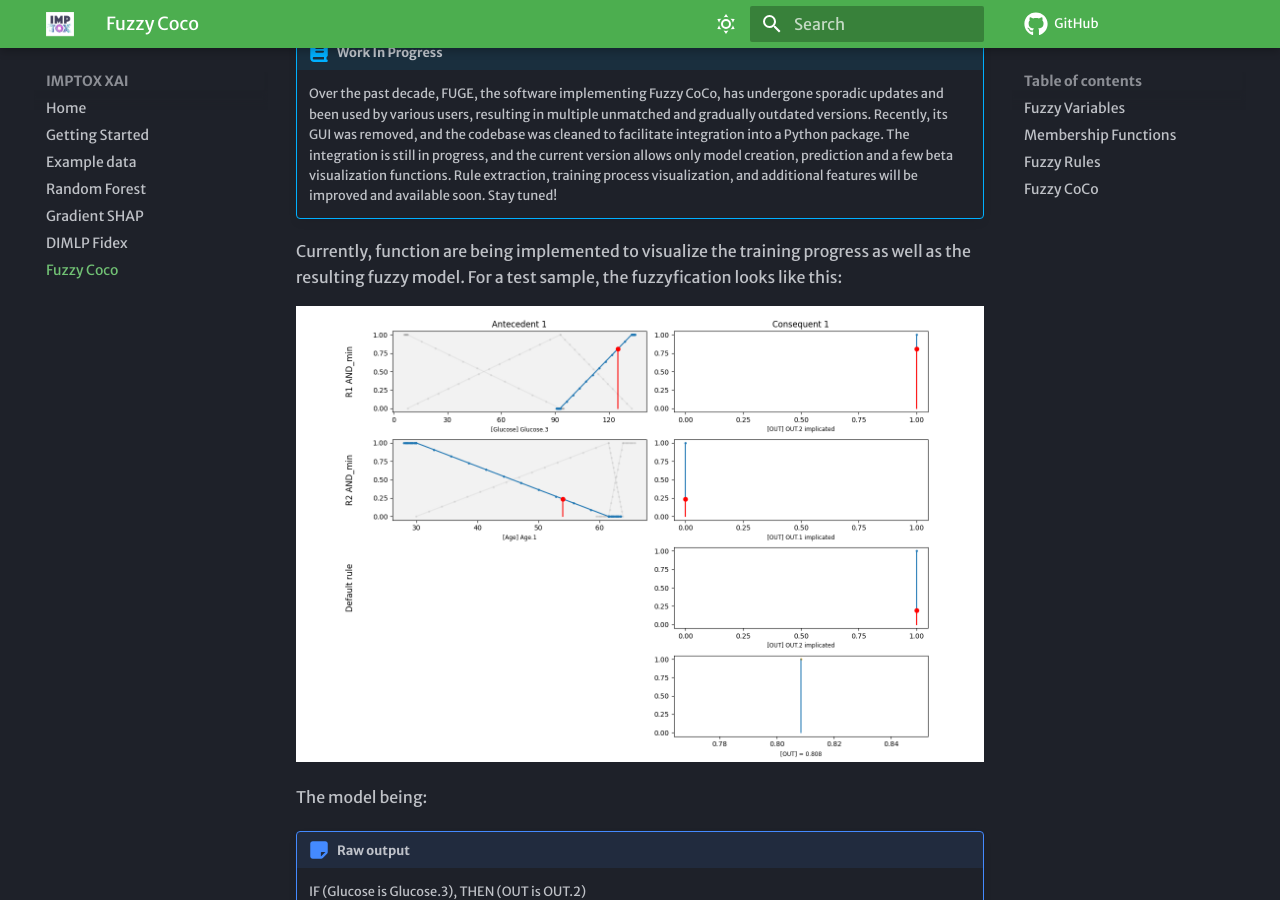
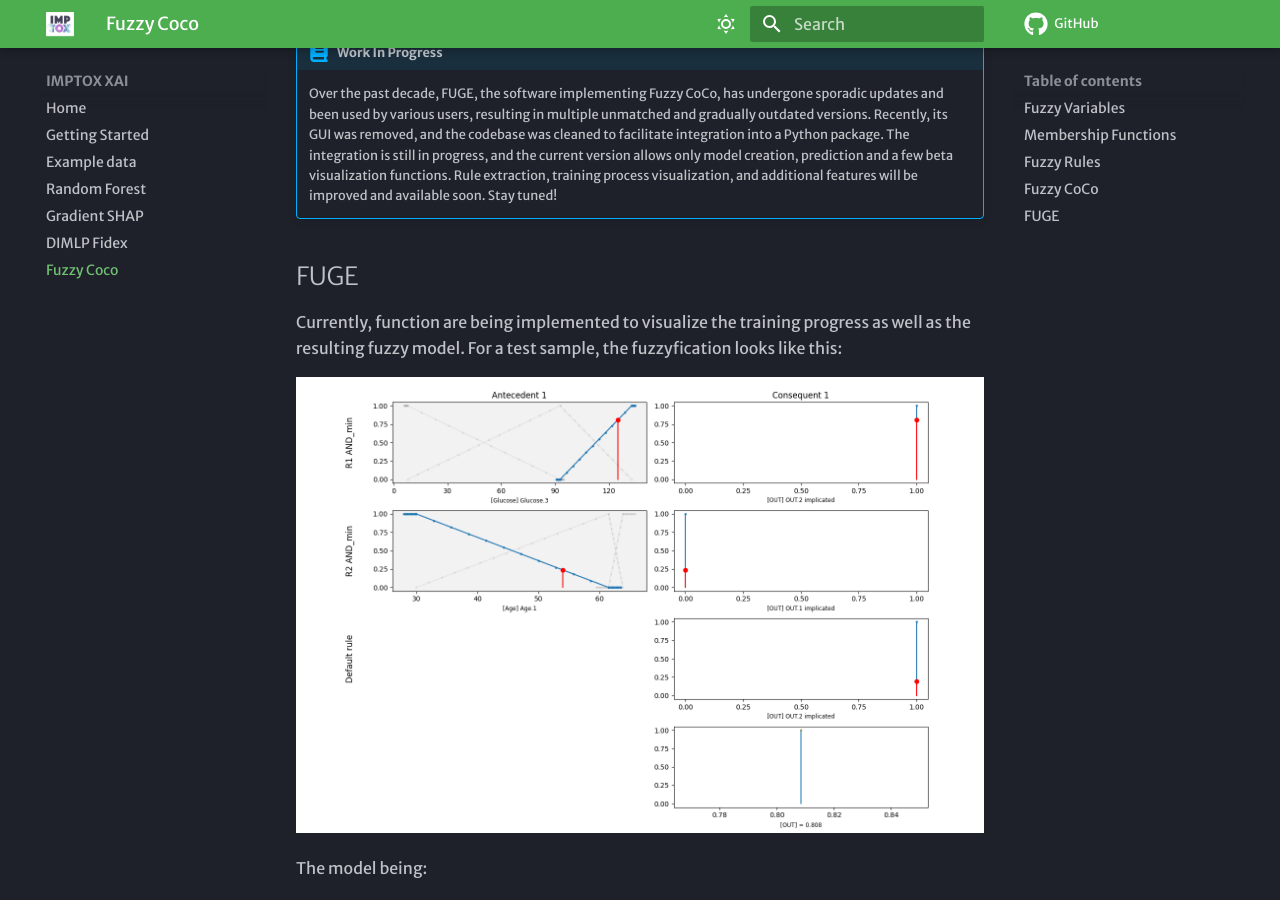
Before and after one commit to ThibaultSchowing/IMPTOX_XAI, an MkDocs documentation site: the page built from docs/eFuzzy-CoCo.md, in a window 1280 px wide and 900 px high, scrolled down 302 px. Built offline with MkDocs 1.6.1 and Material for MkDocs 9.7.7, drawn with Linux system fonts in a browser that asks for light colours; some web fonts are replaced; comment, search, counter and statistics services are not loaded.

Commit message:
update doc

```diff
--- a/docs/eFuzzy-CoCo.md
+++ b/docs/eFuzzy-CoCo.md
@@ -32,6 +32,8 @@ Fuzzy CoCo is an algorithm that uses Fuzzy logic, a human readable way of creati
 
     Over the past decade, FUGE, the software implementing Fuzzy CoCo, has undergone sporadic updates and been used by various users, resulting in multiple unmatched and gradually outdated versions. Recently, its GUI was removed, and the codebase was cleaned to facilitate integration into a Python package. The integration is still in progress, and the current version allows only model creation, prediction and a few beta visualization functions. Rule extraction, training process visualization, and additional features will be improved and available soon. Stay tuned!
 
+## FUGE
+
 Currently, function are being implemented to visualize the training progress as well as the resulting fuzzy model. For a test sample, the fuzzyfication looks like this:
 
 ![FUGE prediction visualization](./assets/img/output_test_8.png)
```
